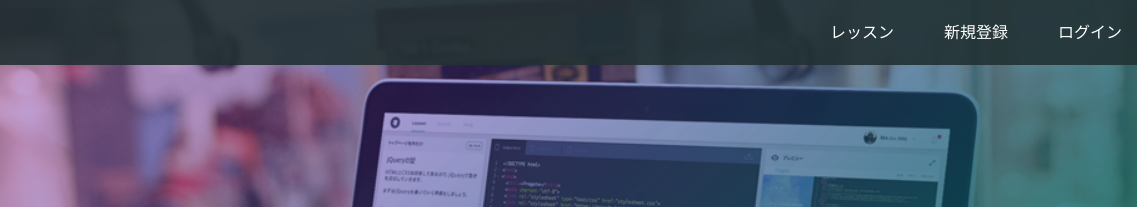
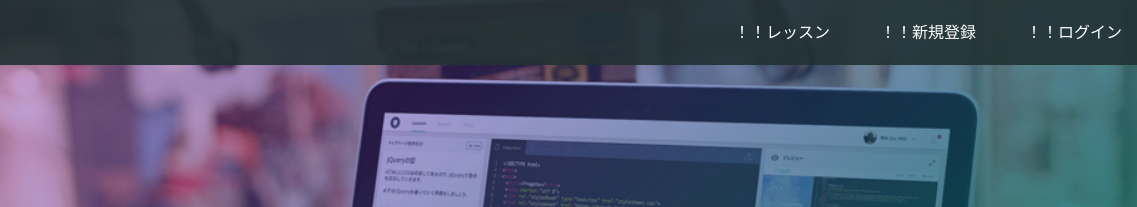
Before and after one commit to Ocasiosu/ocasiosu.github.io, a plain HTML site: page index.html in a window 1280 px wide. Shown: the top 207 px of the page, 143-1280 px from the left. Drawn offline with Linux system fonts and the light colour scheme.

Commit message:
Update index.html

```diff
--- a/index.html
+++ b/index.html
@@ -15,9 +15,9 @@
       </div>
       <span class="fa fa-bars menu-icon"></span>
       <div class="header-right">
-        <a href="#">レッスン</a>
-        <a href="#">新規登録</a>
-        <a href="#" class="login">ログイン</a>
+        <a href="#">！！レッスン</a>
+        <a href="#">！！新規登録</a>
+        <a href="#" class="login">！！ログイン</a>
       </div>
     </div>
   </header>
```
